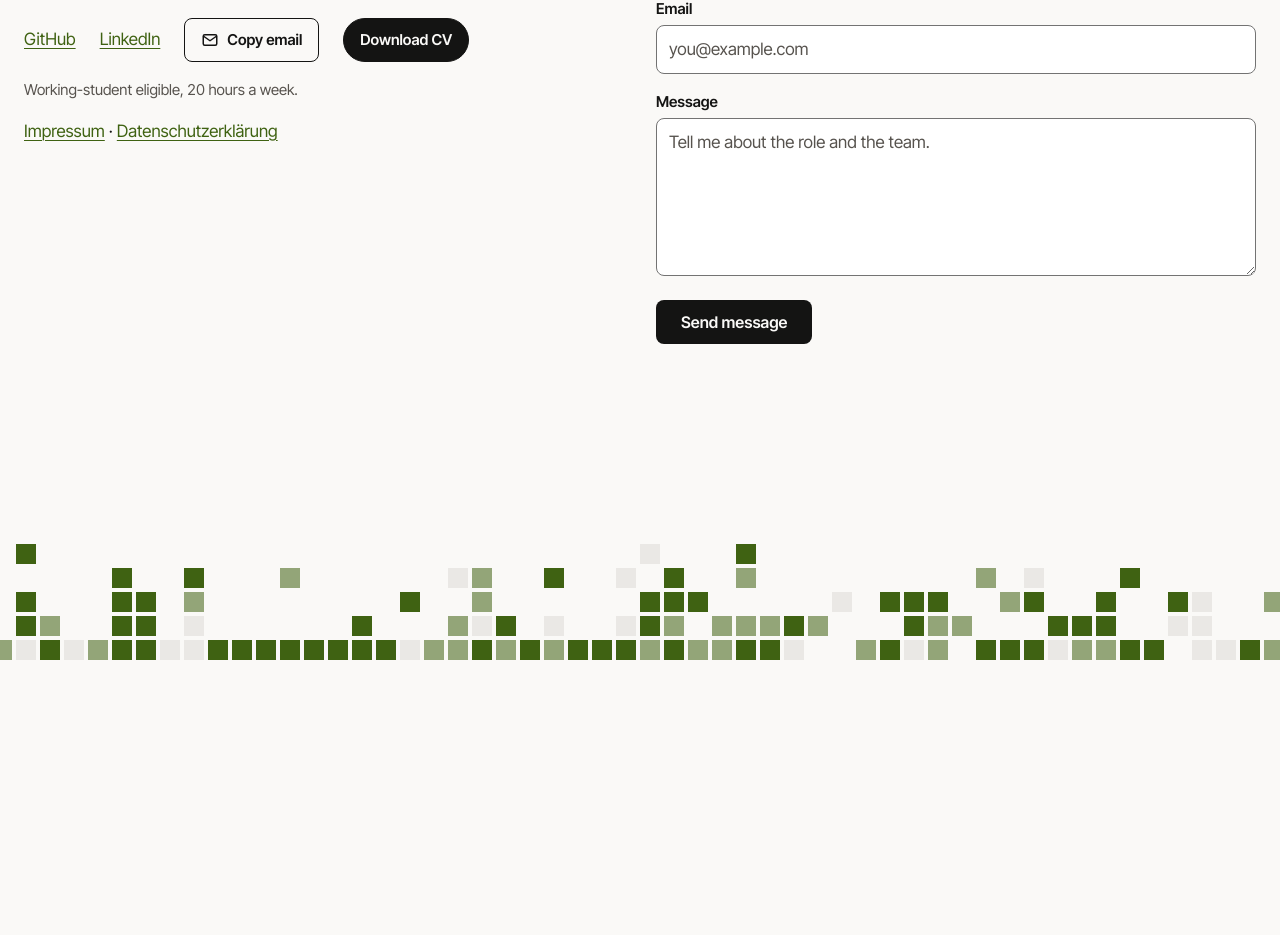
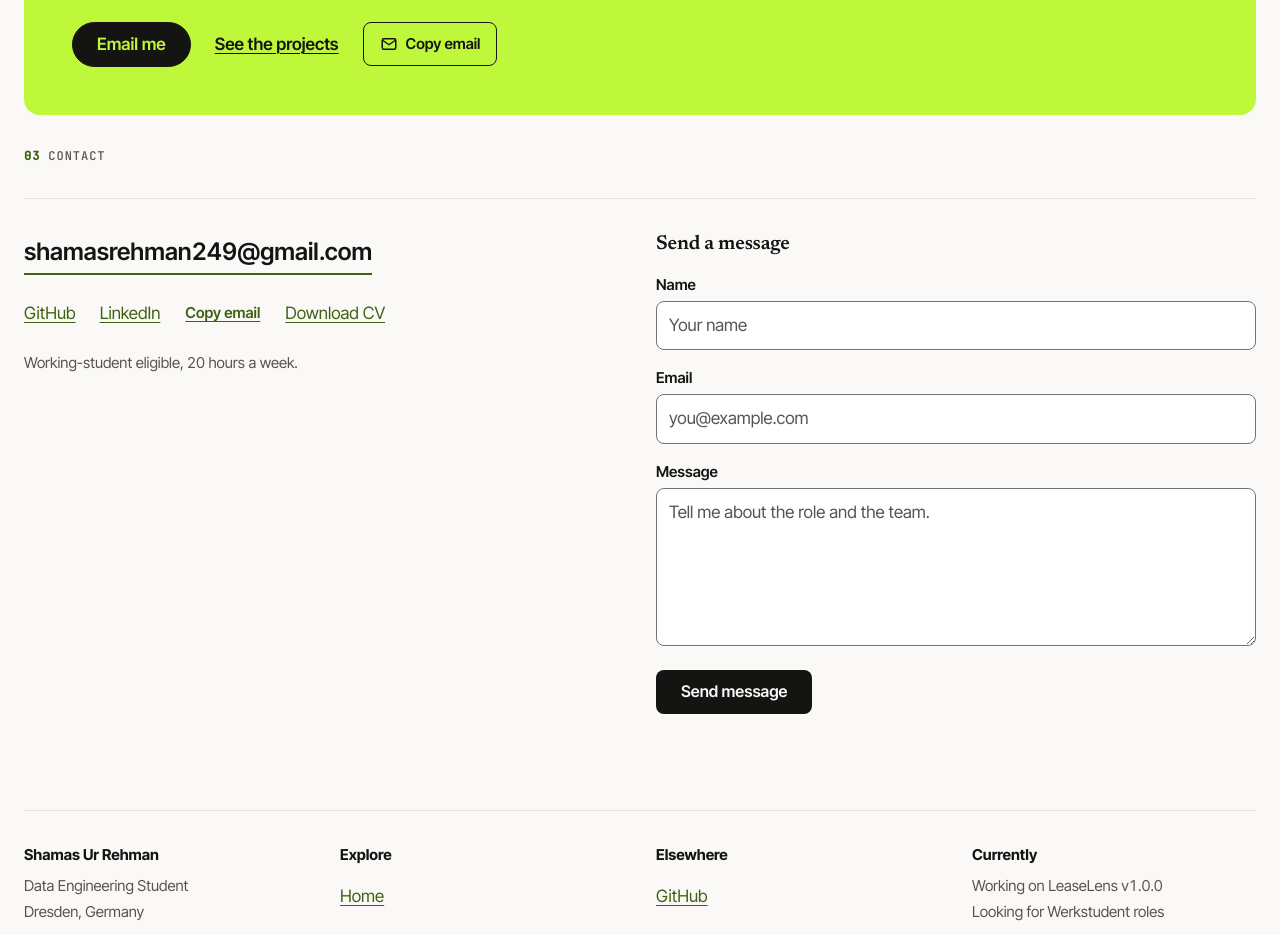
Before and after one commit to shamas92/portfolio-v4, a Next.js app: page / in a window 1280 px wide. Shown: the part 9888-10823 px from the top of the page. Before the commit the page ends 10552 px from the top, so only its background shows below. Built offline with nearby package versions, Linux system fonts and the light colour scheme.

Commit message:
Direction A: Contact + footer (Parish spine)
Lime CTA panel, four-column footer with giant cropped wordmark,
unified text-link footer row (copy-email text variant), 03 spine
kicker + rule, footer bottom padding 96px to 64px, honeypot
pinned inside the 320px viewport.

```diff
--- a/src/components/ContactForm.tsx
+++ b/src/components/ContactForm.tsx
@@ -226,11 +226,14 @@ export function ContactForm() {
       </div>
       {/* Status region: always rendered with a reserved height, so
           the form does not grow (and the page does not jump) when
-          the status appears. minHeight covers the tallest status —
-          the failure case at 375px: a two-line status (57px) + the
-          grid gap (16px) + the Copy-email fallback (44px) = 117px,
-          plus a 3px buffer. The success status (33px) fits inside
-          the same space. Errors, labels and aria-describedby are
+          the success status appears. The reserve is 48px (audit
+          S3, down from 120px): it covers the one-line success
+          status (33px). The failure case is taller — a two-line
+          status (57px) + the grid gap (16px) + the Copy-email
+          fallback (44px) = 117px — so a failed send grows the
+          form by ~69px; the audit accepted that shift rather than
+          holding 120px of empty space for a state most visitors
+          never see. Errors, labels and aria-describedby are
           untouched; the live-region roles stay on the status
           paragraphs themselves. */}
       <div
@@ -239,7 +242,7 @@ export function ContactForm() {
           display: "grid",
           gap: "var(--space-2)",
           alignContent: "start",
-          minHeight: "120px",
+          minHeight: "48px",
         }}
       >
         {status === "sent" && (
--- a/src/components/CopyEmailButton.tsx
+++ b/src/components/CopyEmailButton.tsx
@@ -40,9 +40,11 @@ function CheckIcon() {
   );
 }
 
-/** Copy-email action. Three shapes from one component: the outline
- *  button the footer uses, a high-contrast pill, and an icon-only
- *  pill. The label swaps inline to "Copied ✓" for 2 seconds with a
+/** Copy-email action. Four shapes from one component: the outline
+ *  button the footer uses, a high-contrast pill, an icon-only
+ *  pill, and a plain text link (the footer-links row, audit S3:
+ *  the whole row is one text treatment, no pills next to bare
+ *  links). The label swaps inline to "Copied ✓" for 2 seconds with a
  *  scale pop, and the icon morphs from envelope to check
  *  (transform/opacity only). An aria-live region announces the
  *  result. */
@@ -51,7 +53,7 @@ export function CopyEmailButton({
   iconOnly = false,
   className = "",
 }: {
-  variant?: "outline" | "pill";
+  variant?: "outline" | "pill" | "text";
   iconOnly?: boolean;
   className?: string;
 }) {
--- a/src/components/SiteFooter.tsx
+++ b/src/components/SiteFooter.tsx
@@ -9,42 +9,65 @@ import { ContactForm } from "./ContactForm";
 import { PixelField } from "./PixelField";
 import { Reveal } from "./Reveal";
 
-/** Contact footer: the owner's public details on the left, the
- *  message form on the right (stacked on mobile). The pixel
- *  field at the bottom is the closing band — a static oxide-red
- *  pixel field, denser toward the bottom, revealed on scroll
- *  (opacity/transform only). Decorative and hidden from
- *  assistive technology; the contact actions above it do the
- *  work. The eligibility line stays: a recruiter who scrolls
- *  straight to Contact needs the 20 h/week constraint right
- *  there. External links carry a visually-hidden new-tab note
- *  for screen-reader users. Impressum and Datenschutzerklärung
- *  are German legal terms and stay German in both locales.
+/** Site footer, Direction A (Parish spine).
  *
- *  The full footer lives on the home page only. Every other
- *  page gets a slim footer — the legal links and the pixel-field
- *  closing band, no contact block, no form. That also fixes the
- *  English footer chrome on the German legal pages: the slim
- *  footer carries no locale-driven strings at all, only the two
- *  German legal link names. The slim footer has no id="contact"
- *  — there is no contact section on those pages. */
+ *  Top block on every page: the lime CTA panel — huge heading, a
+ *  black mailto pill, a text link to the projects, and the copyable
+ *  email. Parish shows its panel on every page; this one does the
+ *  same. The panel is locale-aware, so the legal pages keep their
+ *  German copy in German (no English chrome leaks in).
+ *
+ *  Home page below the panel: the Contact section, numbered 03 on
+ *  the shared spine (kicker + hairline rule), with the contact
+ *  details on the left and the message form on the right (stacked
+ *  on mobile). The form posts to /api/contact and stays
+ *  homepage-only. Under the contact grid, the footer proper: four
+ *  columns — identity / Explore (including the legal links
+ *  Impressum + Datenschutzerklärung, which Parish omits and we
+ *  must keep) / Elsewhere / Currently — then a bottom bar
+ *  (copyright, built-with line, location) and the giant cropped
+ *  wordmark.
+ *
+ *  Every other page gets the slim footer below the panel: the
+ *  legal links and the pixel-field closing band, no contact block,
+ *  no form, no id="contact" — there is no contact section on
+ *  those pages. The slim footer carries no locale-driven strings
+ *  of its own beyond the panel above it, only the two German legal
+ *  link names.
+ *
+ *  Availability: the site has exactly ONE availability indicator,
+ *  the hero profile's status pill (status dot + "Working-student
+ *  eligible, 20h/wk") — that lives in page.tsx and is untouched
+ *  here. The footer's "Currently" column carries availability as
+ *  plain text only, no second dot or pill. The eligibility line
+ *  stays in the contact column: a recruiter who scrolls straight
+ *  to Contact needs the 20 h/week constraint right there.
+ *  External links carry a visually-hidden new-tab note for
+ *  screen-reader users. Impressum and Datenschutzerklärung are
+ *  German legal terms and stay German in both locales. */
 export function SiteFooter() {
   const pathname = usePathname();
   /* A null pathname only happens outside the app router; treat it
    *  as the home page, which is the previous behaviour everywhere. */
   const isHome = pathname === null || pathname === "/";
   const content = useContent();
-  const { locale } = useLocale();
 
-  if (!isHome) {
   return (
-      <footer className="site-footer">
+    <footer className="site-footer" id={isHome ? "contact" : undefined}>
       <div className="site-footer-inner">
+        <CtaPanel />
+        {isHome ? (
+          <HomeFooter />
+        ) : (
           <p className="footer-legal">
             <Link href="/impressum">Impressum</Link>
             {" · "}
             <Link href="/datenschutz">Datenschutzerklärung</Link>
           </p>
+        )}
+      </div>
+      <div className="footer-wordmark-wrap" aria-hidden="true">
+        <p className="footer-wordmark">{content.profile.name}</p>
       </div>
       <Reveal>
         <PixelField />
@@ -53,22 +76,64 @@ export function SiteFooter() {
   );
 }
 
+/** The lime CTA panel: the top block of the footer on every page.
+ *  Fixed lime background in both themes, so every colour inside
+ *  is a fixed dark token too (see css-contact.md) — the themed
+ *  --ink would turn near-white in dark mode and vanish on lime.
+ *  The black pill reuses the hero's "Email me" label, the text
+ *  link reuses "See the projects"; only the heading and the
+ *  subline are new copy. */
+function CtaPanel() {
+  const content = useContent();
   const profile = content.profile;
-  const ui = content.ui.footer;
+  const ui = content.ui;
+
+  return (
+    <div className="cta-panel">
+      <h2 className="cta-panel-head">{ui.footer.ctaHeading}</h2>
+      <p className="cta-panel-sub">{ui.footer.ctaSub}</p>
+      <div className="cta-panel-actions">
+        <a className="cta-panel-mail" href={`mailto:${profile.email}`}>
+          {ui.hero.emailMe}
+        </a>
+        <Link className="cta-panel-link" href="/work">
+          {ui.hero.seeWorkFirst}
+        </Link>
+        <CopyEmailButton />
+      </div>
+    </div>
+  );
+}
+
+/** The home-page footer below the panel: Contact section (03 on
+ *  the spine) + the four-column footer + bottom bar. The kicker,
+ *  rule, columns and bottom bar span both grid columns at desktop;
+ *  the contact details and the form are the two columns. */
+function HomeFooter() {
+  const content = useContent();
+  const { locale } = useLocale();
+  const profile = content.profile;
+  const ui = content.ui;
   const newTabNote =
     locale === "de"
       ? " (öffnet in einem neuen Tab)"
       : " (opens in a new tab)";
 
   return (
-    <footer className="site-footer" id="contact">
-      <div className="site-footer-inner">
+    <>
+      <p className="section-kicker">
+        <span className="section-number">03</span> {ui.footer.heading}
+      </p>
+      <hr className="section-rule" aria-hidden="true" />
       <div className="footer-contact">
-          <h2 className="footer-head">{ui.heading}</h2>
         <a className="footer-email" href={`mailto:${profile.email}`}>
           {profile.email}
         </a>
-          <p className="footer-location">{profile.location}</p>
+        {/* One treatment for the whole row (audit S3): every item
+            is a plain text link. The copy-email button and the
+            Download CV link are text-styled, not pills — the
+            outline pill and the solid pill used to sit next to
+            bare text links here. */}
         <div className="footer-links">
           <a
             href={profile.github}
@@ -86,21 +151,85 @@ export function SiteFooter() {
             LinkedIn
             <span className="visually-hidden">{newTabNote}</span>
           </a>
-            <CopyEmailButton />
-            <DownloadCvButton className="copy-btn copy-btn--pill" />
+          <CopyEmailButton variant="text" />
+          <DownloadCvButton className="footer-text-link" />
         </div>
         <p className="footer-eligibility">{profile.workEligibility}</p>
-          <p className="footer-legal">
-            <Link href="/impressum">Impressum</Link>
-            {" · "}
-            <Link href="/datenschutz">Datenschutzerklärung</Link>
-          </p>
       </div>
       <ContactForm />
+      <div className="footer-columns">
+        <div className="footer-col">
+          <h3 className="footer-col-head">{profile.name}</h3>
+          <ul className="footer-col-lines">
+            <li>{profile.role}</li>
+            <li>{profile.location}</li>
+          </ul>
         </div>
-      <Reveal>
-        <PixelField />
-      </Reveal>
-    </footer>
+        <div className="footer-col">
+          <h3 className="footer-col-head">{ui.footer.exploreHeading}</h3>
+          <ul className="footer-col-links">
+            <li>
+              <Link href="/">{ui.workIndex.back}</Link>
+            </li>
+            <li>
+              <Link href="/#work">{ui.nav.work}</Link>
+            </li>
+            <li>
+              <Link href="/#background">{ui.nav.background}</Link>
+            </li>
+            <li>
+              <Link href="/#contact">{ui.nav.contact}</Link>
+            </li>
+            <li>
+              <Link href="/impressum">Impressum</Link>
+            </li>
+            <li>
+              <Link href="/datenschutz">Datenschutzerklärung</Link>
+            </li>
+          </ul>
+        </div>
+        <div className="footer-col">
+          <h3 className="footer-col-head">{ui.footer.elsewhereHeading}</h3>
+          <ul className="footer-col-links">
+            <li>
+              <a
+                href={profile.github}
+                target="_blank"
+                rel="noopener noreferrer"
+              >
+                GitHub
+                <span className="visually-hidden">{newTabNote}</span>
+              </a>
+            </li>
+            <li>
+              <a
+                href={profile.linkedin}
+                target="_blank"
+                rel="noopener noreferrer"
+              >
+                LinkedIn
+                <span className="visually-hidden">{newTabNote}</span>
+              </a>
+            </li>
+          </ul>
+        </div>
+        <div className="footer-col">
+          <h3 className="footer-col-head">{ui.footer.currentlyHeading}</h3>
+          {/* Plain text on purpose: the hero pill is the site's
+              one availability indicator. No dot, no second pill. */}
+          <ul className="footer-col-lines">
+            <li>{ui.footer.currentlyWorking}</li>
+            <li>{ui.footer.currentlyLooking}</li>
+          </ul>
+        </div>
+      </div>
+      <div className="footer-bottombar">
+        <p>
+          © {new Date().getFullYear()} {profile.name}
+        </p>
+        <p>{ui.footer.builtWith}</p>
+        <p>{profile.location}</p>
+      </div>
+    </>
   );
 }
```
Lines whose indentation alone changed are shown as unchanged.
